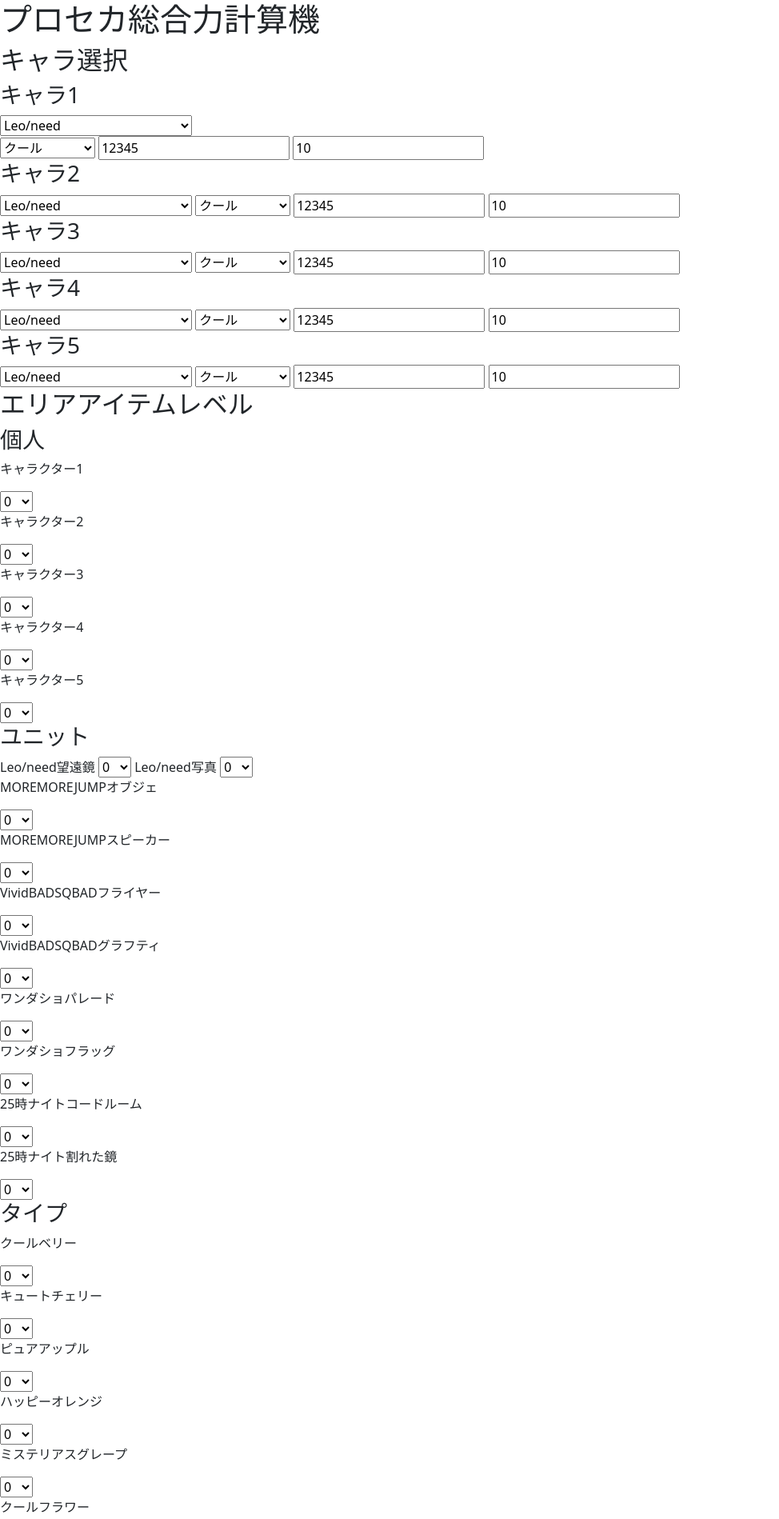
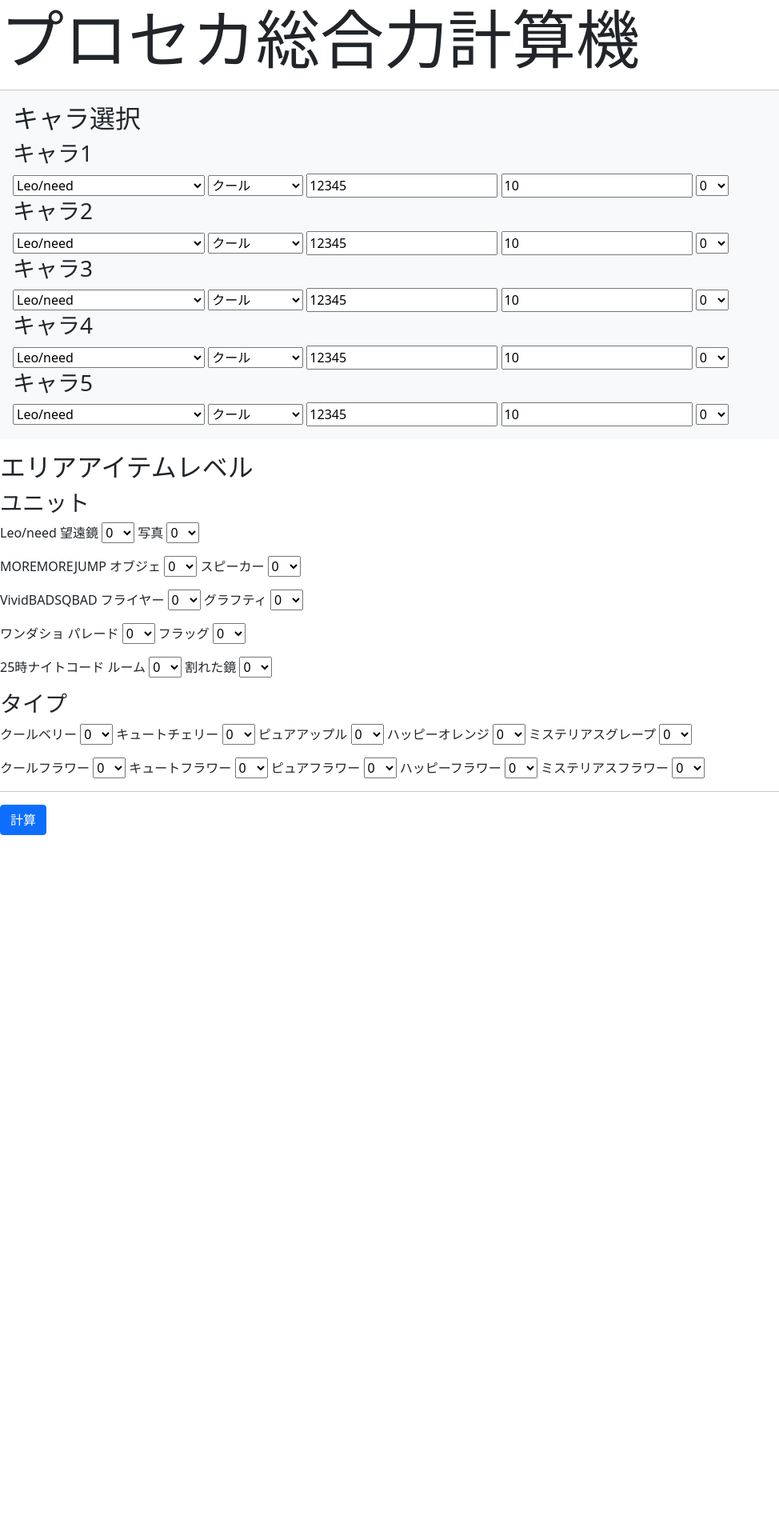
Before and after one commit to Takuto2N/pjsekai_power, a plain HTML site: page index.html in a window 1280 px wide. Shown: the top 1899 px of the page at 80% size, without its empty margins (0-974 px from the left). After the commit the page ends 1060 px from the top, so only its background shows below. Drawn offline with nearby package versions, Linux system fonts and the light colour scheme.

Commit message:
CSS,HTMLの並び方を変更，タブごとの領域をわかりやすく．

```diff
--- a/index.html
+++ b/index.html
@@ -11,10 +11,13 @@
 </head>
 <body>
 
-<h1>
+<h1 class="display-1">
     プロセカ総合力計算機
 </h1>
 
+<hr class="mb-0">
+
+<div class="p-3 mb-2 bg-light text-dark">
 <h2>
     キャラ選択
 </h2>
@@ -42,15 +45,13 @@
 
 
 
-<form name="character">
-    <select name="character1u" id="character1u">
+<select name="character1u" id="character1u">
     <option value="Leo">Leo/need</option>
     <option value="more">MOREMOREJUMP!</option>
     <option value="ViVi">VividBADSQUAD</option>
     <option value="Wond">ワンダーランズ×ショウタイム</option>
     <option value="Night">25時、ナイトコードで。</option>
-    </select>
-</form>
+</select>
 
 <!-- <button class="Calcurete"
         type="button"
@@ -69,6 +70,21 @@
 
 <input type="text" value="12345" name="character1" id="character1">
 <input type="text" value="10" name="character1" id="character1r">
+<select name="character1alv" id="character1alv">
+
+    <option value="0">0</option>
+    <option value="1">1</option>
+    <option value="2">2</option>
+    <option value="3">3</option>
+    <option value="4">4</option>
+    <option value="5">5</option>
+    <option value="6">6</option>
+    <option value="7">7</option>
+    <option value="8">8</option>
+    <option value="9">9</option>
+    <option value="10">10</option>
+</select>
+
 
 <h3>
     キャラ2
@@ -91,6 +107,21 @@
 
 <input type="text" value="12345" name="character2" id="character2">
 <input type="text" value="10" name="character2r" id="character2r">
+<select name="character2alv" id="character2alv">
+
+    <option value="0">0</option>
+    <option value="1">1</option>
+    <option value="2">2</option>
+    <option value="3">3</option>
+    <option value="4">4</option>
+    <option value="5">5</option>
+    <option value="6">6</option>
+    <option value="7">7</option>
+    <option value="8">8</option>
+    <option value="9">9</option>
+    <option value="10">10</option>
+</select>
+
 
 <h3>
     キャラ3
@@ -114,6 +145,21 @@
 <input type="text" value="12345" name="character3" id="character3">
 <input type="text" value="10" name="character3r" id="character3r">
 
+<select name="character1alv" id="character3alv">
+
+    <option value="0">0</option>
+    <option value="1">1</option>
+    <option value="2">2</option>
+    <option value="3">3</option>
+    <option value="4">4</option>
+    <option value="5">5</option>
+    <option value="6">6</option>
+    <option value="7">7</option>
+    <option value="8">8</option>
+    <option value="9">9</option>
+    <option value="10">10</option>
+</select>
+
 <h3>
     キャラ4
 </h3>
@@ -135,6 +181,21 @@
 
 <input type="text" value="12345" name="character4" id="character4">
 <input type="text" value="10" name="character4r" id="character4r">
+
+<select name="character1alv" id="character4alv">
+
+    <option value="0">0</option>
+    <option value="1">1</option>
+    <option value="2">2</option>
+    <option value="3">3</option>
+    <option value="4">4</option>
+    <option value="5">5</option>
+    <option value="6">6</option>
+    <option value="7">7</option>
+    <option value="8">8</option>
+    <option value="9">9</option>
+    <option value="10">10</option>
+</select>
 
 <h3>
     キャラ5
@@ -158,10 +219,30 @@
 <input type="text" value="12345" name="character5" id="character5">
 <input type="text" value="10" name="character5r" id="character5r">
 
+<select name="character1alv" id="character5alv">
+
+    <option value="0">0</option>
+    <option value="1">1</option>
+    <option value="2">2</option>
+    <option value="3">3</option>
+    <option value="4">4</option>
+    <option value="5">5</option>
+    <option value="6">6</option>
+    <option value="7">7</option>
+    <option value="8">8</option>
+    <option value="9">9</option>
+    <option value="10">10</option>
+</select>
+
+</div>
+
+<p>
+
+</p>
 <h2>
     エリアアイテムレベル
 </h2>
-
+<!--
 <h3>
     個人
 </h3>
@@ -243,12 +324,13 @@
     <option value="8">8</option>
     <option value="9">9</option>
     <option value="10">10</option>
-</select>
+</select> -->
 
 <h3>
     ユニット
 </h3>
-Leo/need望遠鏡
+Leo/need
+望遠鏡
 <select name="Leo1alv" id="Leo1alv">
 
     <option value="0">0</option>
@@ -264,7 +346,7 @@
     <option value="10">10</option>
 </select>
 
-Leo/need写真
+写真
 <select name="Leo2alv" id="Leo2alv">
 
     <option value="0">0</option>
@@ -279,8 +361,9 @@
     <option value="9">9</option>
     <option value="10">10</option>
 </select>
-<br>
-<p>MOREMOREJUMPオブジェ</p>
+<p></p>
+MOREMOREJUMP
+オブジェ
 <select name="more1alv" id="more1alv">
 
     <option value="0">0</option>
@@ -296,7 +379,7 @@
     <option value="10">10</option>
 </select>
 
-<p>MOREMOREJUMPスピーカー</p>
+スピーカー
 <select name="more2alv" id="more2alv">
 
     <option value="0">0</option>
@@ -311,8 +394,10 @@
     <option value="9">9</option>
     <option value="10">10</option>
 </select>
+<p></p>
 
-<p>VividBADSQBADフライヤー</p>
+VividBADSQBAD
+フライヤー
 <select name="vivi1alv" id="vivi1alv">
 
     <option value="0">0</option>
@@ -328,7 +413,7 @@
     <option value="10">10</option>
 </select>
 
-<p>VividBADSQBADグラフティ</p>
+グラフティ
 <select name="vivi2alv" id="vivi2alv">
 
     <option value="0">0</option>
@@ -343,8 +428,9 @@
     <option value="9">9</option>
     <option value="10">10</option>
 </select>
-
-<p>ワンダショパレード</p>
+<p></p>
+ワンダショ
+パレード
 <select name="wond1alv" id="wod1alv">
 
     <option value="0">0</option>
@@ -360,7 +446,7 @@
     <option value="10">10</option>
 </select>
 
-<p>ワンダショフラッグ</p>
+フラッグ
 <select name="wond2alv" id="wond2alv">
 
     <option value="0">0</option>
@@ -375,8 +461,9 @@
     <option value="9">9</option>
     <option value="10">10</option>
 </select>
-
-<p>25時ナイトコードルーム</p>
+<p></p>
+25時ナイトコード
+ルーム
 <select name="Night1alv" id="Night1alv">
 
     <option value="0">0</option>
@@ -392,7 +479,7 @@
     <option value="10">10</option>
 </select>
 
-<p>25時ナイト割れた鏡</p>
+割れた鏡
 <select name="Night2alv" id="Night2alv">
 
     <option value="0">0</option>
@@ -407,10 +494,12 @@
     <option value="9">9</option>
     <option value="10">10</option>
 </select>
+<p></p>
+
 <h3>
     タイプ
 </h3>
-<p>クールベリー</p>
+クールベリー
 <select name="COOL1alv" id="COOL1alv">
 
     <option value="0">0</option>
@@ -426,7 +515,7 @@
     <option value="10">10</option>
 </select>
 
-<p>キュートチェリー</p>
+キュートチェリー
 <select name="CUTE1alv" id="CUTE1alv">
 
     <option value="0">0</option>
@@ -441,7 +530,7 @@
     <option value="9">9</option>
     <option value="10">10</option>
 </select>
-<p>ピュアアップル</p>
+ピュアアップル
 <select name="PURE1alv" id="PURE1alv">
 
     <option value="0">0</option>
@@ -456,7 +545,7 @@
     <option value="9">9</option>
     <option value="10">10</option>
 </select>
-<p>ハッピーオレンジ</p>
+ハッピーオレンジ
 <select name="HAPPY1alv" id="HAPPY1alv">
 
     <option value="0">0</option>
@@ -471,7 +560,7 @@
     <option value="9">9</option>
     <option value="10">10</option>
 </select>
-<p>ミステリアスグレープ</p>
+ミステリアスグレープ
 <select name="MYS1alv" id="MYS1alv">
 
     <option value="0">0</option>
@@ -486,8 +575,8 @@
     <option value="9">9</option>
     <option value="10">10</option>
 </select>
-
-<p>クールフラワー</p>
+<p></p>
+クールフラワー
 <select name="COOL2alv" id="COOL2alv">
 
     <option value="0">0</option>
@@ -502,7 +591,7 @@
     <option value="9">9</option>
     <option value="10">10</option>
 </select>
-<p>キュートフラワー</p>
+キュートフラワー
 <select name="CUTE2alv" id="CUTE2alv">
 
     <option value="0">0</option>
@@ -517,7 +606,7 @@
     <option value="9">9</option>
     <option value="10">10</option>
 </select>
-<p>ピュアフラワー</p>
+ピュアフラワー
 <select name="PURE2alv" id="PURE2alv">
 
     <option value="0">0</option>
@@ -532,7 +621,7 @@
     <option value="9">9</option>
     <option value="10">10</option>
 </select>
-<p>ハッピーフラワー</p>
+ハッピーフラワー
 <select name="HAPPY2alv" id="HAPPY2alv">
 
     <option value="0">0</option>
@@ -547,7 +636,7 @@
     <option value="9">9</option>
     <option value="10">10</option>
 </select>
-<p>ミステリアスフラワー</p>
+ミステリアスフラワー
 <select name="MYS2alv" id="MYS2alv">
 
     <option value="0">0</option>
```
